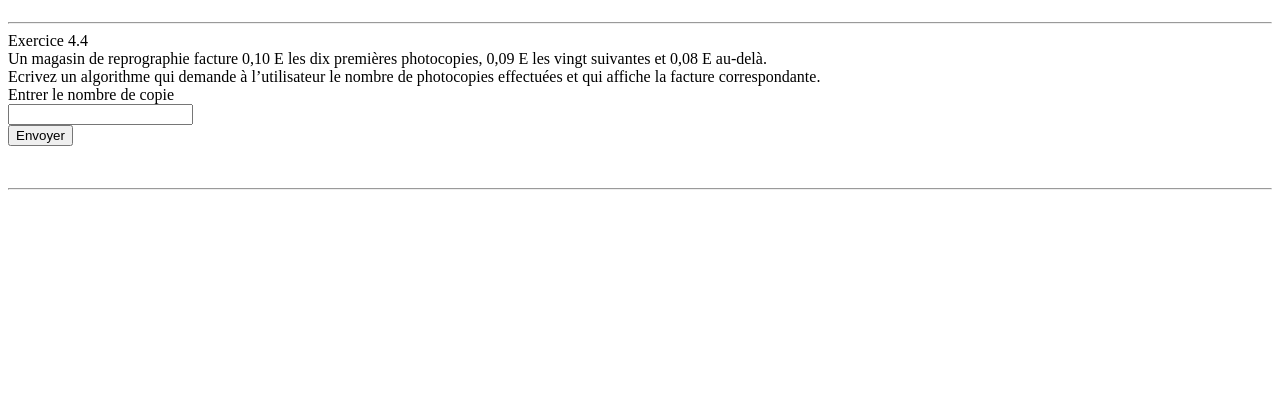
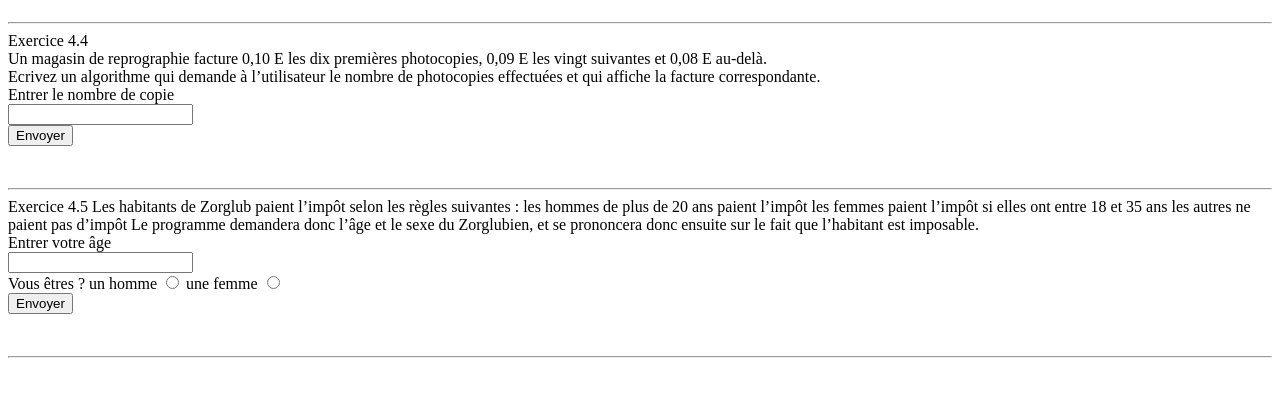
Before and after one commit to Lefhar/SEMAINE_52, a PHP site: page / in a window 1280 px wide. Shown: the part 196-593 px from the top of the page. Run offline with PHP 8.4, Linux system fonts and the light colour scheme.

Commit message:
semaine 52

```diff
--- a/bonus/enonces4/index.php
+++ b/bonus/enonces4/index.php
@@ -57,4 +57,33 @@ echo "Exercice 4.4<br>
         echo "sa vous coûtera ".$resufinal." euro";
     }
     echo "<hr>";
+echo "Exercice 4.5
+    Les habitants de Zorglub paient l’impôt selon les règles suivantes :
+    les hommes de plus de 20 ans paient l’impôt
+    les femmes paient l’impôt si elles ont entre 18 et 35 ans
+    les autres ne paient pas d’impôt
+    Le programme demandera donc l’âge et le sexe du Zorglubien, et se prononcera donc ensuite sur le fait que l’habitant est imposable.
+    <form method=\"POST\" action=\"\">
+    <label for=\"age\" >Entrer votre âge</label><br>
+    <input type=\"number\" name=\"age\" ><br>
+    Vous êtres ?
+    <label for=\"h\" >un homme </label>
+    <input type=\"radio\" name=\"sex\" id=\"h\"value=\"Homme\">
+    <label for=\"f\" >une femme </label>
+    <input type=\"radio\" name=\"sex\" id=\"f\"value=\"femme\"><br>
+    <button type=\"submit\">Envoyer</button>
+    </form><br>";
+
+if(!empty($_POST['sex'])&&!empty($_POST['age']))
+    {
+    //si c'est un homme est que sont âge est supérieur à 20 ans alors il paye
+    if($_POST['sex'] =="Homme"&& $_POST['age']  > 20){
+    echo "vous payez des impôts";
+    }else if($_POST['sex'] =="femme"&& $_POST['age'] >= 18 && $_POST['age'] <=35){// si sont âge est compris entre 18 et 35 et c'est une femme paye pas
+        echo "vous payez des impôts";
+    }else{//tout les autres ne paye pas d'impôt
+        echo "vous payez pas d'impôts";
+    }
+}
+    echo "<hr>";
 ?>
```
